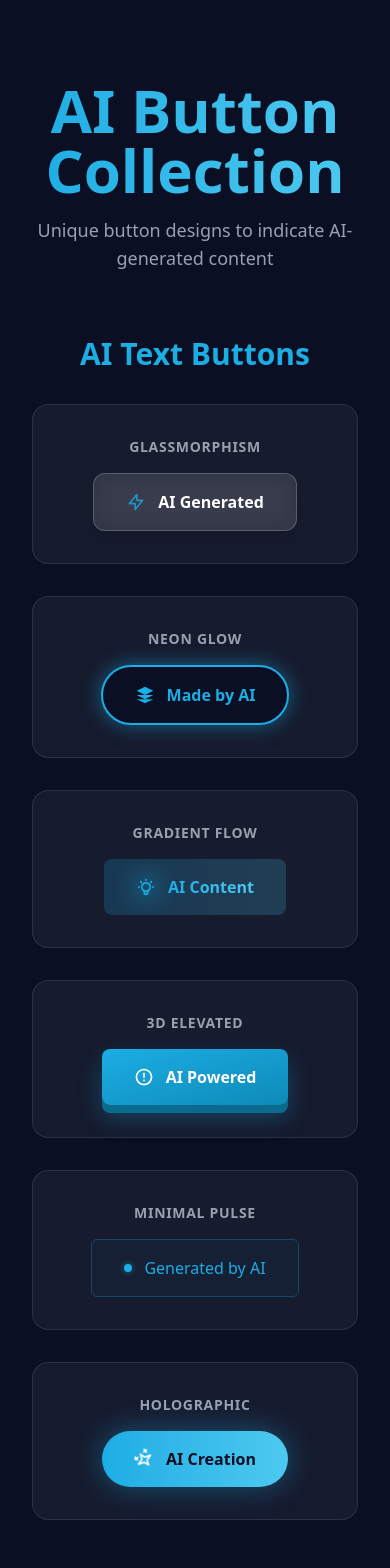
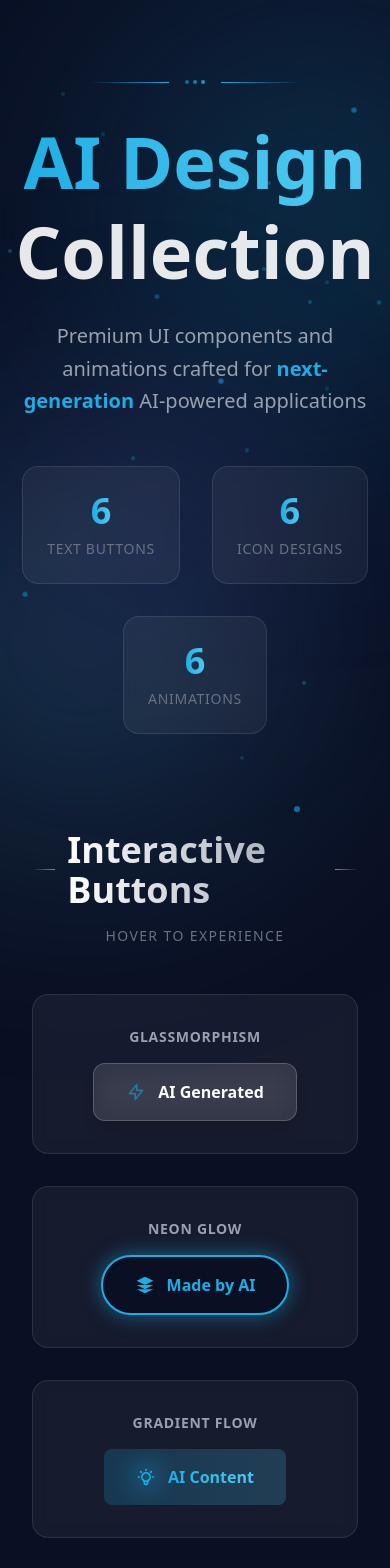
Before and after one commit to elcamino666/sqior, a React (Vite) app: page / in a window 390 px wide. Shown: the top 1568 px of the page. Built offline with nearby package versions, Linux system fonts and the light colour scheme.

Commit message:
enhance App component with animated background effects and improved layout for AI design collection

```diff
--- a/src/App.tsx
+++ b/src/App.tsx
@@ -25,22 +25,117 @@ import {
 
 function App() {
 	return (
-		<div className="min-h-screen bg-[#0A0F23] text-white p-8 flex flex-col items-center justify-center py-20">
-			{/* Header */}
-			<div className="text-center mb-16 max-w-3xl">
-				<h1 className="text-6xl font-bold mb-4 bg-gradient-to-r from-[#1cade4] to-[#4cc9f0] bg-clip-text text-transparent">
-					AI Button Collection
+		<div className="min-h-screen bg-[#0A0F23] text-white relative overflow-hidden">
+			{/* Animated Background Effects */}
+			<div className="fixed inset-0 pointer-events-none">
+				{/* Gradient Orbs */}
+				<div className="absolute top-0 left-1/4 w-96 h-96 bg-[#1cade4]/20 rounded-full blur-[120px] animate-float-slow" />
+				<div className="absolute bottom-0 right-1/4 w-96 h-96 bg-[#4cc9f0]/20 rounded-full blur-[120px] animate-float-slower" />
+				<div className="absolute top-1/2 right-1/3 w-64 h-64 bg-[#7209b7]/10 rounded-full blur-[100px] animate-float-medium" />
+
+				{/* Grid Pattern */}
+				<div
+					className="absolute inset-0 opacity-[0.02]"
+					style={{
+						backgroundImage:
+							"linear-gradient(rgba(28, 173, 228, 0.5) 1px, transparent 1px), linear-gradient(90deg, rgba(28, 173, 228, 0.5) 1px, transparent 1px)",
+						backgroundSize: "50px 50px",
+					}}
+				/>
+
+				{/* Floating Particles */}
+				{[...Array(20)].map((_, i) => (
+					<div
+						// biome-ignore lint/suspicious/noArrayIndexKey: Static decorative particles with stable count
+						key={`particle-${i}`}
+						className="absolute w-1 h-1 bg-[#1cade4] rounded-full"
+						style={{
+							left: `${Math.random() * 100}%`,
+							top: `${Math.random() * 100}%`,
+							animation: `float-particle ${10 + i * 2}s ease-in-out infinite`,
+							animationDelay: `${i * 0.5}s`,
+							opacity: 0.3,
+						}}
+					/>
+				))}
+			</div>
+
+			{/* Main Content */}
+			<div className="relative z-10 flex flex-col items-center px-8 py-20">
+				{/* Premium Hero Section */}
+				<div className="text-center mb-24 max-w-5xl">
+					{/* Decorative Top Line */}
+					<div className="flex items-center justify-center gap-4 mb-8">
+						<div className="h-px w-20 bg-gradient-to-r from-transparent to-[#1cade4]" />
+						<div className="flex gap-1">
+							<div className="w-1 h-1 rounded-full bg-[#1cade4] animate-pulse" />
+							<div
+								className="w-1 h-1 rounded-full bg-[#1cade4] animate-pulse"
+								style={{ animationDelay: "0.2s" }}
+							/>
+							<div
+								className="w-1 h-1 rounded-full bg-[#1cade4] animate-pulse"
+								style={{ animationDelay: "0.4s" }}
+							/>
+						</div>
+						<div className="h-px w-20 bg-gradient-to-l from-transparent to-[#1cade4]" />
+					</div>
+
+					{/* Main Title */}
+					<h1 className="text-7xl md:text-8xl font-black mb-6 leading-tight">
+						<span className="bg-gradient-to-r from-[#1cade4] via-[#4cc9f0] to-[#7209b7] bg-clip-text text-transparent animate-gradient-shift">
+							AI Design
+						</span>
+						<br />
+						<span className="text-white/90">Collection</span>
 					</h1>
-				<p className="text-gray-400 text-lg">
-					Unique button designs to indicate AI-generated content
+
+					{/* Subtitle */}
+					<p className="text-xl text-gray-400 mb-8 max-w-2xl mx-auto leading-relaxed">
+						Premium UI components and animations crafted for{" "}
+						<span className="text-[#1cade4] font-semibold">
+							next-generation
+						</span>{" "}
+						AI-powered applications
+					</p>
+
+					{/* Stats */}
+					<div className="flex flex-wrap justify-center gap-8 mt-12">
+						{[
+							{ label: "Text Buttons", value: "6" },
+							{ label: "Icon Designs", value: "6" },
+							{ label: "Animations", value: "6" },
+						].map((stat) => (
+							<div
+								key={stat.label}
+								className="flex flex-col items-center p-6 rounded-2xl bg-white/5 backdrop-blur-sm border border-white/10 min-w-[140px]"
+							>
+								<div className="text-4xl font-bold bg-gradient-to-r from-[#1cade4] to-[#4cc9f0] bg-clip-text text-transparent mb-2">
+									{stat.value}
+								</div>
+								<div className="text-sm text-gray-500 uppercase tracking-wider">
+									{stat.label}
+								</div>
+							</div>
+						))}
+					</div>
+				</div>
+
+				{/* AI Text Buttons Section */}
+				<section className="w-full max-w-7xl mb-32">
+					<div className="mb-12">
+						<div className="flex items-center justify-center gap-3 mb-4">
+							<div className="w-8 h-px bg-gradient-to-r from-transparent to-[#1cade4]" />
+							<h2 className="text-4xl font-bold bg-gradient-to-r from-white to-gray-400 bg-clip-text text-transparent">
+								Interactive Buttons
+							</h2>
+							<div className="w-8 h-px bg-gradient-to-l from-transparent to-[#1cade4]" />
+						</div>
+						<p className="text-center text-gray-500 text-sm uppercase tracking-widest">
+							Hover to experience
 						</p>
 					</div>
 
-			{/* AI Buttons Section */}
-			<section className="w-full max-w-6xl mb-20">
-				<h2 className="text-3xl font-bold mb-8 text-center text-[#1cade4]">
-					AI Text Buttons
-				</h2>
 					<div className="grid grid-cols-1 md:grid-cols-2 lg:grid-cols-3 gap-8">
 						<GlassmorphismButton />
 						<NeonGlowButton />
@@ -51,11 +146,30 @@ function App() {
 					</div>
 				</section>
 
+				{/* Decorative Divider */}
+				<div className="w-full max-w-4xl mb-32 flex items-center justify-center">
+					<div className="flex items-center gap-4">
+						<div className="h-px w-32 bg-gradient-to-r from-transparent via-[#1cade4] to-transparent" />
+						<div className="w-2 h-2 rounded-full bg-[#1cade4] animate-pulse" />
+						<div className="h-px w-32 bg-gradient-to-r from-transparent via-[#1cade4] to-transparent" />
+					</div>
+				</div>
+
 				{/* Icon Buttons Section */}
-			<section className="w-full max-w-6xl mb-20">
-				<h2 className="text-3xl font-bold mb-8 text-center text-[#1cade4]">
-					AI Icon Buttons
+				<section className="w-full max-w-7xl mb-32">
+					<div className="mb-12">
+						<div className="flex items-center justify-center gap-3 mb-4">
+							<div className="w-8 h-px bg-gradient-to-r from-transparent to-[#4cc9f0]" />
+							<h2 className="text-4xl font-bold bg-gradient-to-r from-white to-gray-400 bg-clip-text text-transparent">
+								Icon Systems
 							</h2>
+							<div className="w-8 h-px bg-gradient-to-l from-transparent to-[#4cc9f0]" />
+						</div>
+						<p className="text-center text-gray-500 text-sm uppercase tracking-widest">
+							Dynamic visual elements
+						</p>
+					</div>
+
 					<div className="grid grid-cols-1 md:grid-cols-2 lg:grid-cols-3 gap-8">
 						<PulsingOrbIcon />
 						<HexagonTechIcon />
@@ -66,11 +180,30 @@ function App() {
 					</div>
 				</section>
 
+				{/* Decorative Divider */}
+				<div className="w-full max-w-4xl mb-32 flex items-center justify-center">
+					<div className="flex items-center gap-4">
+						<div className="h-px w-32 bg-gradient-to-r from-transparent via-[#7209b7] to-transparent" />
+						<div className="w-2 h-2 rounded-full bg-[#7209b7] animate-pulse" />
+						<div className="h-px w-32 bg-gradient-to-r from-transparent via-[#7209b7] to-transparent" />
+					</div>
+				</div>
+
 				{/* Lottie Animations Section */}
-			<section className="w-full max-w-6xl">
-				<h2 className="text-3xl font-bold mb-8 text-center text-[#1cade4]">
-					AI Lottie Animations
+				<section className="w-full max-w-7xl mb-20">
+					<div className="mb-12">
+						<div className="flex items-center justify-center gap-3 mb-4">
+							<div className="w-8 h-px bg-gradient-to-r from-transparent to-[#7209b7]" />
+							<h2 className="text-4xl font-bold bg-gradient-to-r from-white to-gray-400 bg-clip-text text-transparent">
+								Advanced Animations
 							</h2>
+							<div className="w-8 h-px bg-gradient-to-l from-transparent to-[#7209b7]" />
+						</div>
+						<p className="text-center text-gray-500 text-sm uppercase tracking-widest">
+							Complex motion graphics
+						</p>
+					</div>
+
 					<div className="grid grid-cols-1 md:grid-cols-2 lg:grid-cols-3 gap-8">
 						<AiTechLottie />
 						<StarLottie />
@@ -81,10 +214,108 @@ function App() {
 					</div>
 				</section>
 
-			{/* Footer */}
-			<div className="mt-16 text-center text-gray-500 text-sm">
-				<p>Hover over each button to see the interactive effects</p>
+				{/* Premium Footer */}
+				<footer className="mt-32 w-full max-w-7xl">
+					<div className="h-px bg-gradient-to-r from-transparent via-white/10 to-transparent mb-12" />
+
+					<div className="flex flex-col md:flex-row items-center justify-between gap-8 px-8">
+						<div className="text-center md:text-left">
+							<div className="text-2xl font-bold bg-gradient-to-r from-[#1cade4] to-[#4cc9f0] bg-clip-text text-transparent mb-2">
+								AI Design System
 							</div>
+							<p className="text-gray-500 text-sm">
+								Crafted with precision and passion
+							</p>
+						</div>
+
+						<div className="flex gap-6 text-sm text-gray-500">
+							<div className="flex items-center gap-2">
+								<div className="w-2 h-2 rounded-full bg-[#1cade4]" />
+								<span>18 Components</span>
+							</div>
+							<div className="flex items-center gap-2">
+								<div className="w-2 h-2 rounded-full bg-[#4cc9f0]" />
+								<span>Premium Quality</span>
+							</div>
+							<div className="flex items-center gap-2">
+								<div className="w-2 h-2 rounded-full bg-[#7209b7]" />
+								<span>Ready to Use</span>
+							</div>
+						</div>
+					</div>
+
+					<div className="text-center mt-12 text-gray-600 text-xs">
+						<p>© 2025 AI Design Collection. All rights reserved.</p>
+					</div>
+				</footer>
+			</div>
+
+			{/* Custom Animations */}
+			<style>{`
+				@keyframes float-slow {
+					0%, 100% {
+						transform: translate(0, 0) scale(1);
+					}
+					50% {
+						transform: translate(30px, 30px) scale(1.1);
+					}
+				}
+
+				@keyframes float-slower {
+					0%, 100% {
+						transform: translate(0, 0) scale(1);
+					}
+					50% {
+						transform: translate(-30px, -30px) scale(1.1);
+					}
+				}
+
+				@keyframes float-medium {
+					0%, 100% {
+						transform: translate(0, 0) scale(1);
+					}
+					50% {
+						transform: translate(20px, -20px) scale(1.05);
+					}
+				}
+
+				@keyframes float-particle {
+					0%, 100% {
+						transform: translateY(0) scale(1);
+						opacity: 0.2;
+					}
+					50% {
+						transform: translateY(-30px) scale(1.5);
+						opacity: 0.6;
+					}
+				}
+
+				@keyframes gradient-shift {
+					0%, 100% {
+						background-position: 0% 50%;
+					}
+					50% {
+						background-position: 100% 50%;
+					}
+				}
+
+				.animate-float-slow {
+					animation: float-slow 20s ease-in-out infinite;
+				}
+
+				.animate-float-slower {
+					animation: float-slower 25s ease-in-out infinite;
+				}
+
+				.animate-float-medium {
+					animation: float-medium 15s ease-in-out infinite;
+				}
+
+				.animate-gradient-shift {
+					background-size: 200% 200%;
+					animation: gradient-shift 8s ease infinite;
+				}
+			`}</style>
 		</div>
 	);
 }
```
Lines whose indentation alone changed are shown as unchanged.
